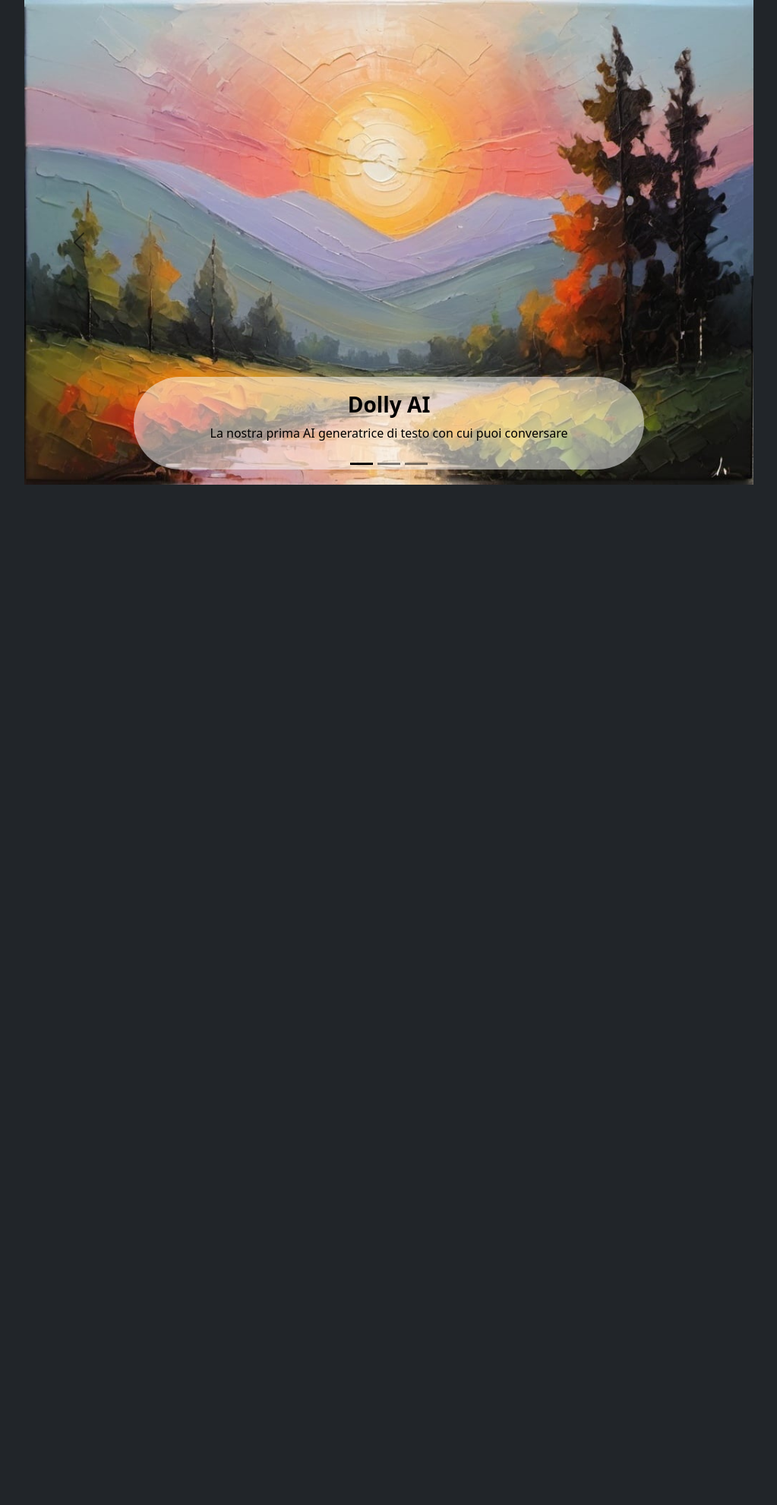
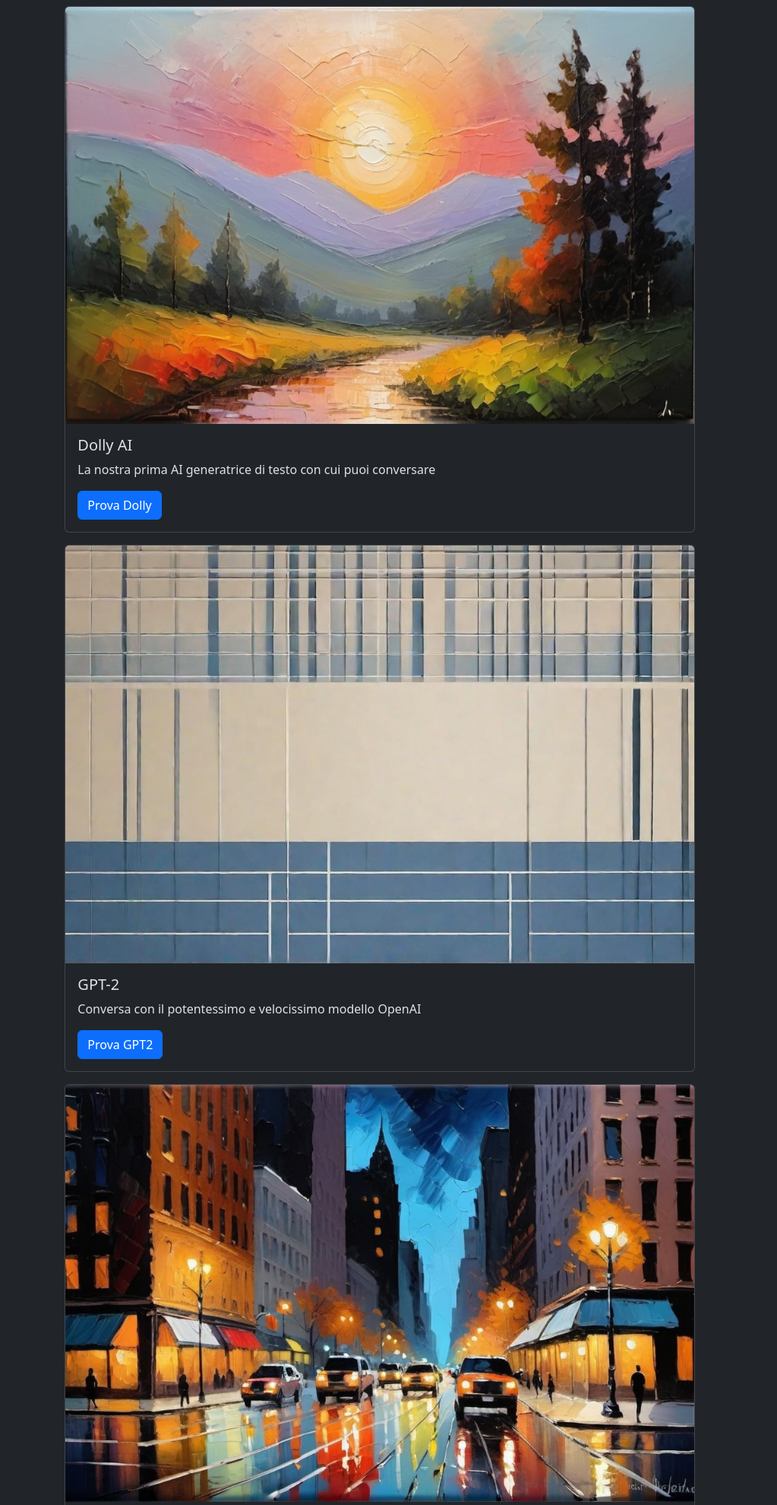
Before and after one commit to galactic1106/AI_site, a Flask app: page / in a window 1280 px wide. Shown: the part 56-2037 px from the top of the page at 76% size, without its empty margins (128-1151 px from the left). Before the commit the page ends 694 px from the top, so only its background shows below. Run offline with Flask 3, Linux system fonts and the light colour scheme.

Commit message:
-nuova home -guida perfezionata

```diff
--- a/webapp/index.py
+++ b/webapp/index.py
@@ -14,6 +14,10 @@ def home():
 def gpt_2():
     return render_template("gpt-2.html")
 
+@index.route("/guida")
+def guida():
+    return render_template("guida.html")
+
 
 @index.route("/dolly-3b", methods=["GET", "POST"])
 def dolly_3b():
@@ -29,7 +33,7 @@ def dolly_3b():
 
 
     AI_response = prompt_dolly_3b(data.get("prompt"))
-    # AI_response = 'PLACEHOLDER'
+    AI_response = 'PLACEHOLDER'
     try: q_a = eval(data.get("q_a"))
     except: q_a = []
 
--- a/webapp/templates/guida.html
+++ b/webapp/templates/guida.html
@@ -4,7 +4,7 @@
 
 <div class="row my-4 mx-4">
     <div class="col-4 ">
-      <div id="list-example" class="list-group">
+      <div id="list-example" class="list-group position-fixed w-25">
         <a class="list-group-item list-group-item-action" href="#list-item-1">Dolly 3B AI</a>
         <a class="list-group-item list-group-item-action" href="#list-item-2">GPT-2</a>
         <a class="list-group-item list-group-item-action" href="#list-item-3">Stable Diffusion</a>
@@ -69,5 +69,4 @@
       </div>
     </div>
   </div>
-
 {% endblock %}
--- a/webapp/templates/index.html
+++ b/webapp/templates/index.html
@@ -1,6 +1,7 @@
 {% extends "base.html" %}
 {% block title %}Index{% endblock %}
 {% block body %}
+<!--
 <div id="carouselExampleCaptions" class="carousel slide col-9 mx-auto">
     <div class="carousel-indicators">
         <button type="button" data-bs-target="#carouselExampleCaptions" data-bs-slide-to="0" class="active"
@@ -41,5 +42,49 @@
         <span class="carousel-control-next-icon" aria-hidden="true"></span>
         <span class="visually-hidden">Next</span>
     </button>
+</div>-->
+<div class="row w-100">
+    <div class="col-2"></div>
+<div class="col-8">
+    <!--Card Dolly-->
+    <div class="card mb-3 my-2">
+        <img src="../static/img/openart-image_nsx1oiGT_1716968532588_raw.jpg" class="card-img-top" alt="...">
+        <div class="card-body">
+        <h5 class="card-title">Dolly AI</h5>
+        <p class="card-text">La nostra prima AI generatrice di testo con cui puoi conversare</p>
+        <a class="btn btn-primary" href="/dolly-3b" role="button">Prova Dolly</a>
+        </div>
+    </div>
+    <!--Card GPT2-->
+    <div class="card mb-3  my-2">
+        <img src="../static/img/openart-image_gMgISjKH_1717490222675_raw.jpg" class="card-img-top" alt="...">
+        <div class="card-body">
+        <h5 class="card-title">GPT-2</h5>
+        <p class="card-text">Conversa con il potentessimo e velocissimo modello OpenAI</p>
+        <a class="btn btn-primary" href="/gpt-2" role="button">Prova GPT2</a>
+        </div>
+    </div>
+    <!--Card Stable Diffusion-->
+    <div class="card mb-3  my-2">
+        <img src="../static/img/openart-image_Fj-iov5i_1716968070034_raw.jpg" class="card-img-top" alt="...">
+        <div class="card-body">
+        <h5 class="card-title">Stable Diffusion</h5>
+        <p class="card-text">Il nostro modello generatrice di immagini più potente di sempre</p>
+        <a class="btn btn-primary" href="/stable-diffusion" role="button">Prova Stable Diffusion</a>
+        </div>
+    </div>
+    <!--Card Guida-->
+    <div class="card mb-3  my-2">
+        <img src="../static/img/openart-image_WEEev_od_1716968831626_raw.jpg" class="card-img-top" alt="...">
+        <div class="card-body">
+        <h5 class="card-title">Guida</h5>
+        <p class="card-text">Scopri i nostri prodotti con descizioni dettagliate</p>
+        <a class="btn btn-primary" href="/guida" role="button">Accedi alla guida</a>
+        </div>
+    </div>
 </div>
+
+<div class="col-2"></div>
+</div>
+
 {% endblock %}
```
Also changed, not shown: webapp/static/img/openart-image_gMgISjKH_1717490222675_raw.jpg (added).
